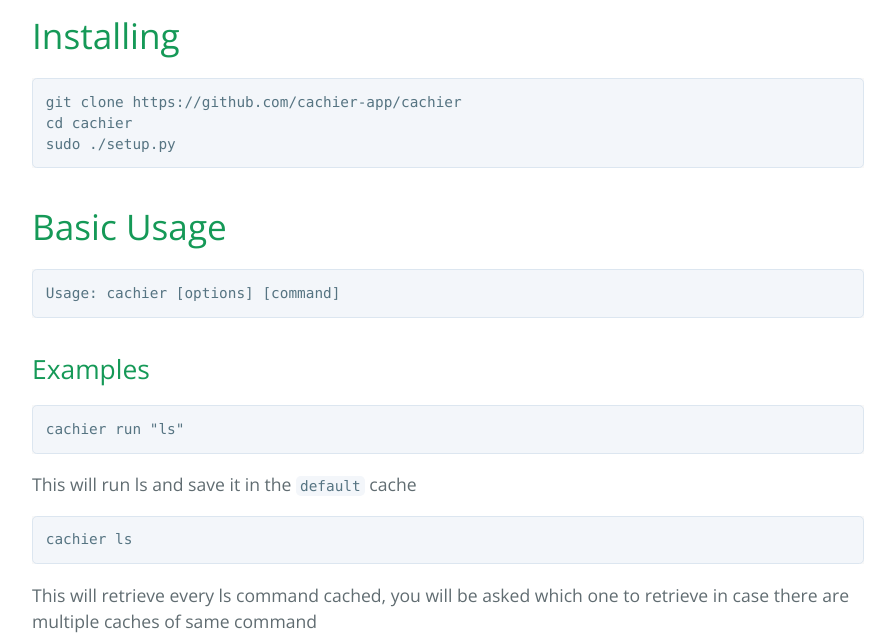
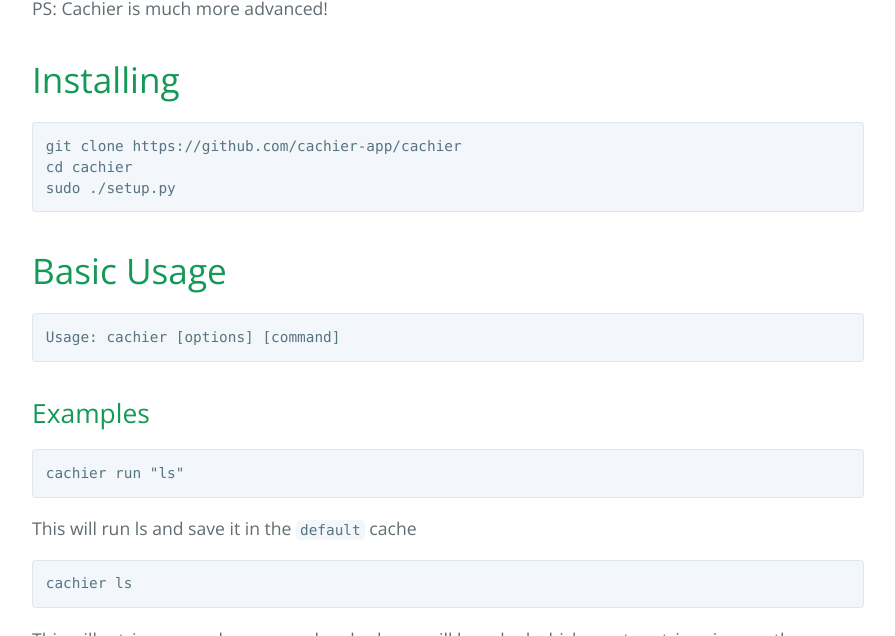
Before and after one commit to cachier-app/cachier-app.github.io, a Jekyll site: the page built from index.md, in a window 1280 px wide and 900 px high, scrolled down 594 px, cut to the strip 264-900 px from the top of the window. Shown: the whole strip, without its empty margins (192-1087 px from the left). Built offline with Jekyll 4.4.1, drawn with Linux system fonts in a browser that asks for light colours; our own code applies the rules of GitHub Pages for plain Markdown files.

```diff
--- a/index.md
+++ b/index.md
@@ -6,7 +6,9 @@ layout: default
 
 Cache commands with ease using **cachier**
 
-[![asciicast](https://asciinema.org/a/pcLiGLITEkSA0MOGRY2i5VFI3.svg)](https://asciinema.org/a/pcLiGLITEkSA0MOGRY2i5VFI3)
+[![asciicast](https://asciinema.org/a/NXzZP7uiif3iSKwWfgemaq4eT.svg)](https://asciinema.org/a/NXzZP7uiif3iSKwWfgemaq4eT)
+
+PS: Cachier is much more advanced!
 
 # Installing
 
```
